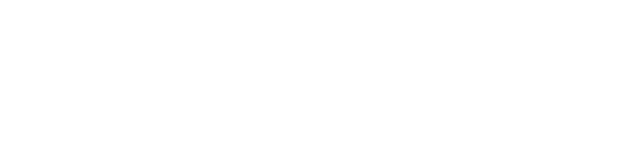
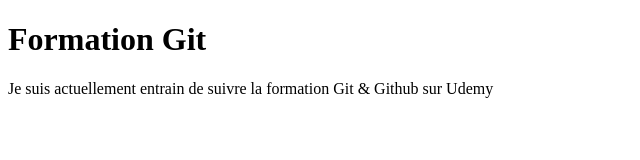
Before and after one commit to Amandadjo/mon_premier_git, a plain HTML site: page index.html in a window 1280 px wide. Shown: the whole page, without its empty margins (0-640 px from the left). Drawn offline with Linux system fonts and the light colour scheme.

Commit message:
ajout d'un titre h1 et d'un paragraphe. Ajout d'un fichier css

```diff
--- a/index.html
+++ b/index.html
@@ -3,7 +3,13 @@
   <head>
     <meta charset="UTF-8" />
     <meta name="viewport" content="width=device-width, initial-scale=1.0" />
+    <link rel="stylesheet" href="style.css" />
     <title>Mon projet Git</title>
   </head>
-  <body></body>
+  <body>
+    <h1>Formation Git</h1>
+    <p>
+      Je suis actuellement entrain de suivre la formation Git & Github sur Udemy
+    </p>
+  </body>
 </html>
```
Also changed, not shown: style.css (added).
